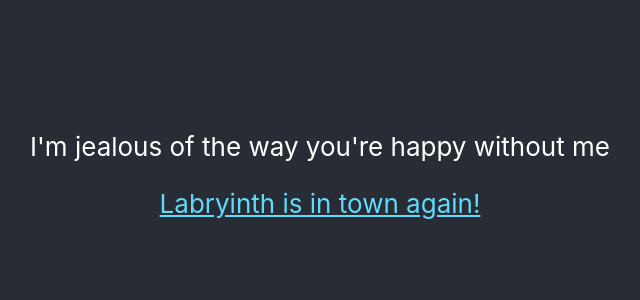
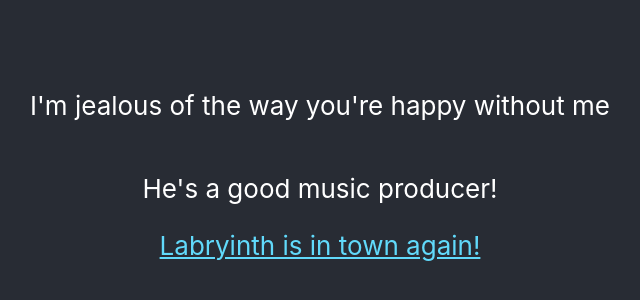
Before and after one commit to render-examples/create-react-app, a React (Create React App) app: page / in a window 1280 px wide. Shown: the part 238-538 px from the top of the page, without its empty margins (320-960 px from the left). Built offline with nearby package versions, Linux system fonts and the light colour scheme.

Commit message:
Added changes to the App.js file

```diff
--- a/src/App.js
+++ b/src/App.js
@@ -8,6 +8,9 @@ class App extends Component {
         <header className="App-header">
           <p>
             I'm jealous of the way you're happy without me
+          </p>
+          <p>
+            He's a good music producer!
           </p>
           <a
             className="App-link"
```
